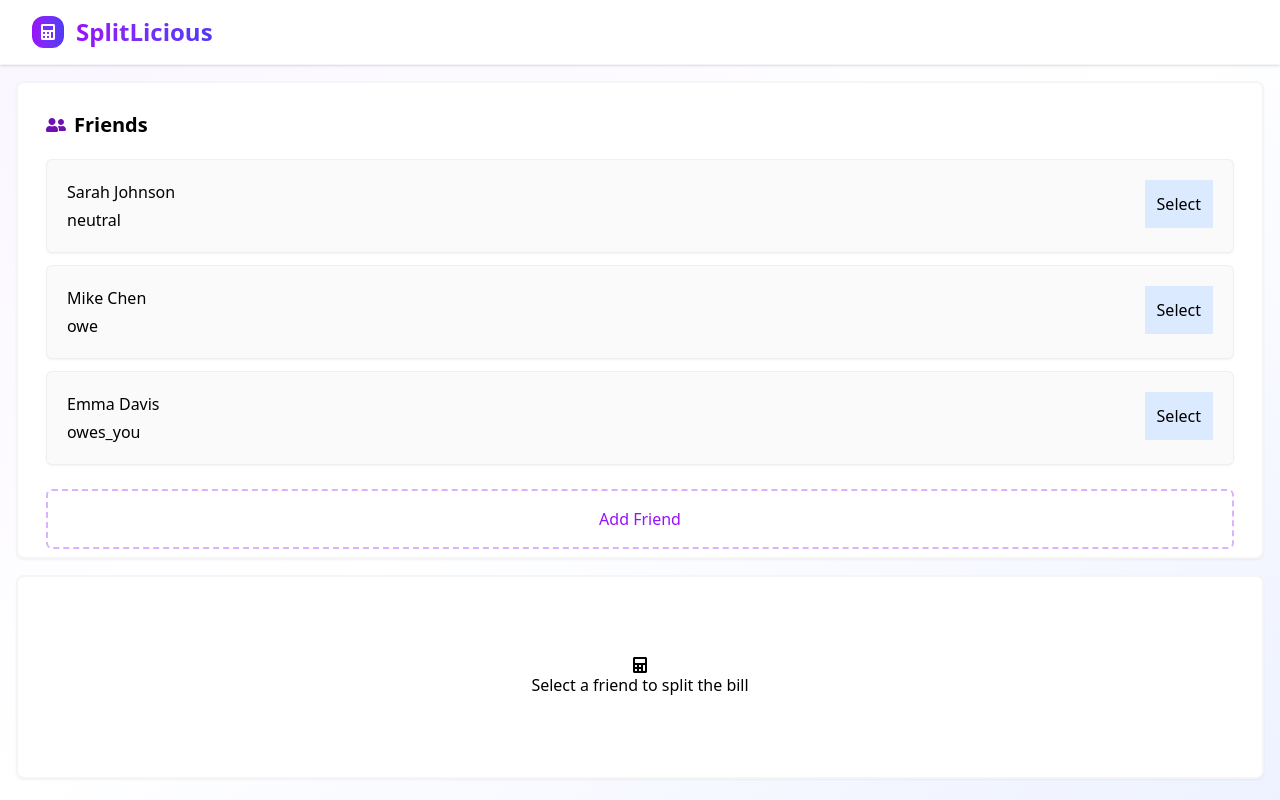
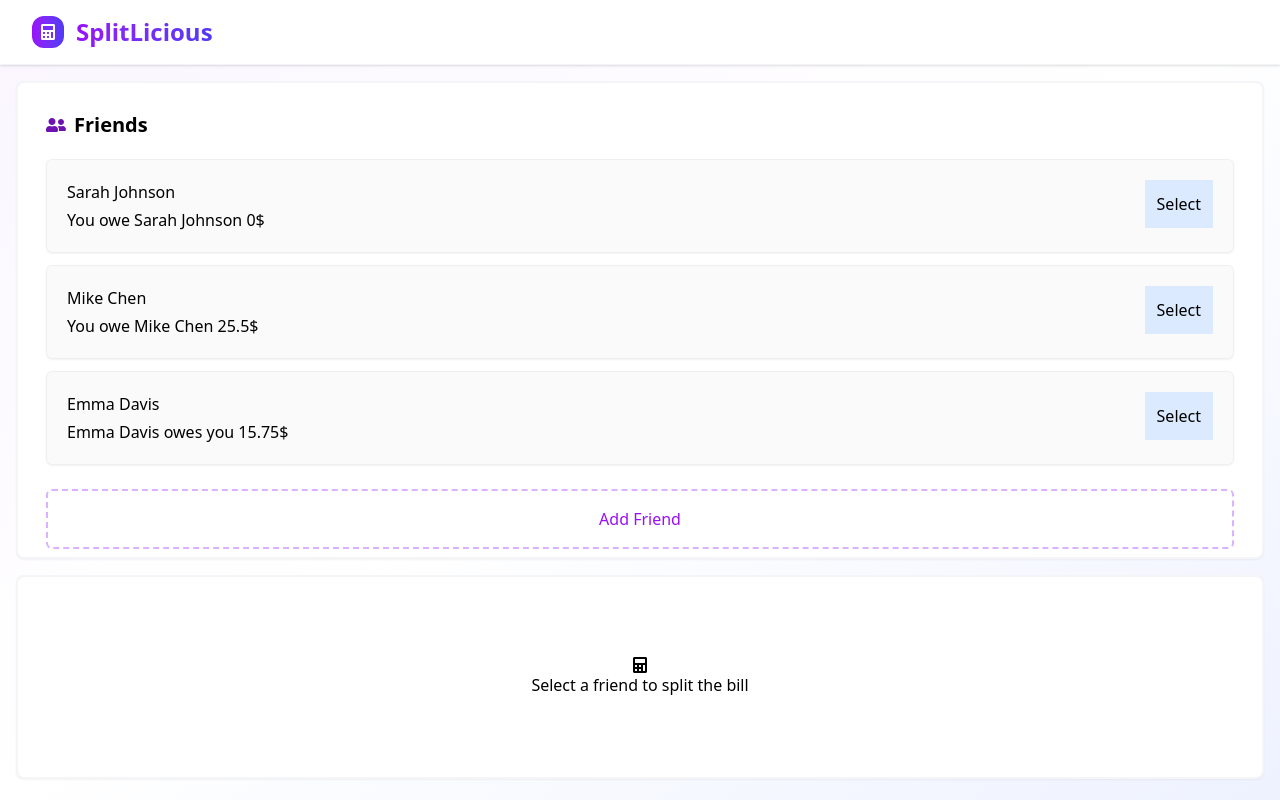
Before and after one commit to RezaPahlevi1/splitlicious, a React (Vite) app: page / in a window 1280 px wide. Built offline with nearby package versions, Linux system fonts and the light colour scheme.

Commit message:
feat: add balance logic

```diff
--- a/src/App.jsx
+++ b/src/App.jsx
@@ -49,6 +49,8 @@ function App() {
   );
 }
 
+function SplitBillContainer() {}
+
 function StaticContainer({ children }) {
   return (
     <div className="max-w-screen border-2 items-center py-20 mb-5 flex flex-col border-gray-400/10 p-2 m-4 rounded-lg bg-white shadow-xs">
--- a/src/components/Friend.jsx
+++ b/src/components/Friend.jsx
@@ -3,7 +3,11 @@ export function Friend({ list }) {
     <div className="p-5 rounded-md flex flex-row mx-5 justify-between bg-gray-400/5 shadow-xs border border-gray-300/30">
       <div className="flex flex-col gap-1">
         <h1>{list.name}</h1>
-        <h1>{list.status}</h1>
+        <h1>
+          {list.balance > 0
+            ? `${list.name} owes you ${list.balance}$`
+            : `You owe ${list.name} ${Math.abs(list.balance)}$`}
+        </h1>
       </div>
       <div>
         <button className="p-3 bg-blue-100 cursor-pointer">Select</button>
```
